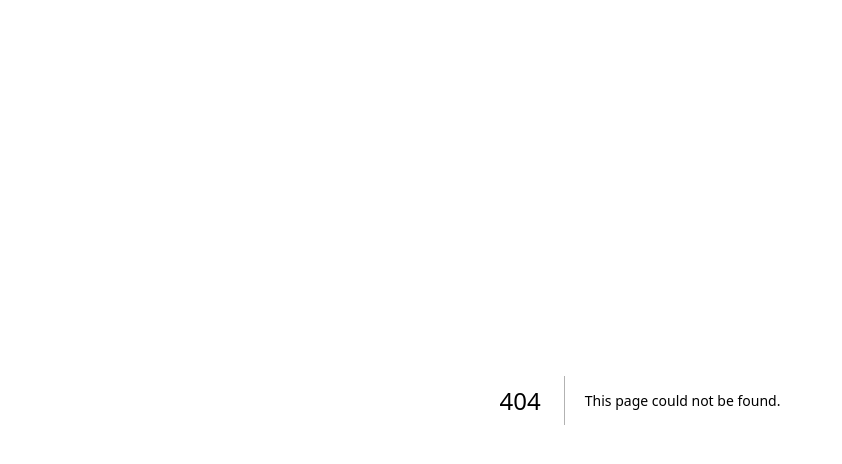
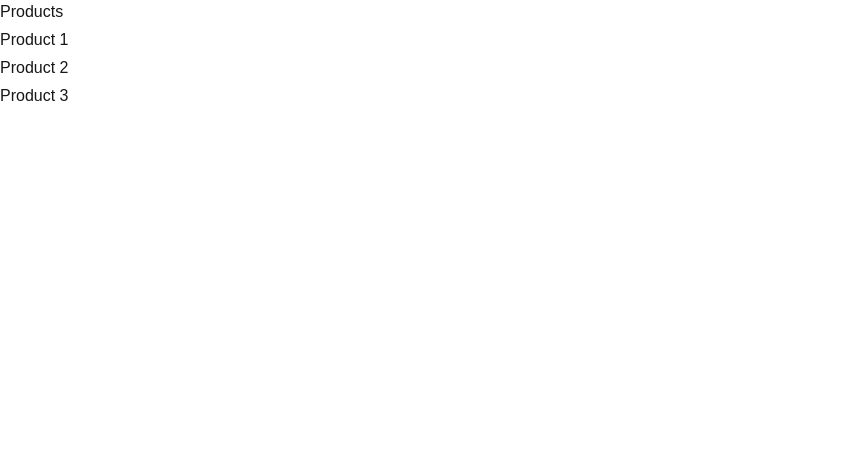
Before and after one commit to akashdeep023/Next-Coding, a Next.js app in the folder 04_rendering/: page /products in a window 1280 px wide. Before the commit this address had no page. Shown: the top 464 px of the page, without its empty margins (0-842 px from the left). Built offline with nearby package versions, Linux system fonts and the light colour scheme.

Commit message:
generateStaticParams

```diff
--- /dev/null
+++ b/04_rendering/src/app/products/[id]/page.tsx
@@ -0,0 +1,18 @@
+// generateStaticParams is used to specify the dynamic routes that should be pre-rendered at build time
+export async function generateStaticParams() {
+	return [{ id: "1" }, { id: "2" }, { id: "3" }];
+}
+
+// This is a dynamic route that will be rendered at build time for the specified params
+export default async function ProductPage({
+	params,
+}: {
+	params: Promise<{ id: string }>;
+}) {
+	const { id } = await params;
+	return (
+		<h1>
+			Product {id} details rendered at {new Date().toLocaleString()}
+		</h1>
+	);
+}
--- /dev/null
+++ b/04_rendering/src/app/products/page.tsx
@@ -0,0 +1,12 @@
+import Link from "next/link";
+
+export default function ProductsPage() {
+	return (
+		<div className="flex flex-col gap-1">
+			<h1>Products</h1>
+			<Link href="/products/1">Product 1</Link>
+			<Link href="/products/2">Product 2</Link>
+			<Link href="/products/3">Product 3</Link>
+		</div>
+	);
+}
```
Also changed, not shown: 1 other file (tests, documents, lock files or other folders).
